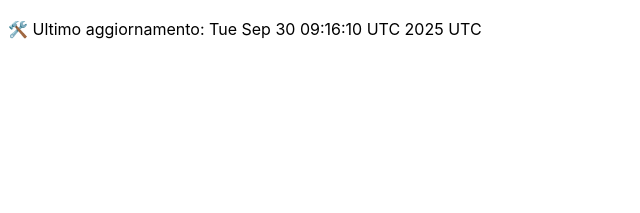
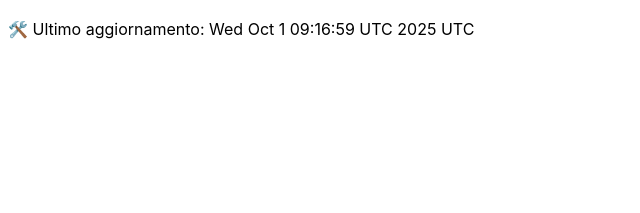
Before and after one commit to DanteTrb/DanteTrb.github.io, a Jekyll site: the page built from badges.md, in a window 1280 px wide. Shown: the top 213 px of the page, without its empty margins (0-640 px from the left). Built offline with Jekyll 4.4.1, drawn with Linux system fonts in a browser that asks for light colours; our own code applies the rules of GitHub Pages for plain Markdown files.

```diff
--- a/badges.md
+++ b/badges.md
@@ -1 +1 @@
-🛠️ Ultimo aggiornamento: Tue Sep 30 09:16:10 UTC 2025 UTC
+🛠️ Ultimo aggiornamento: Wed Oct  1 09:16:59 UTC 2025 UTC
```
